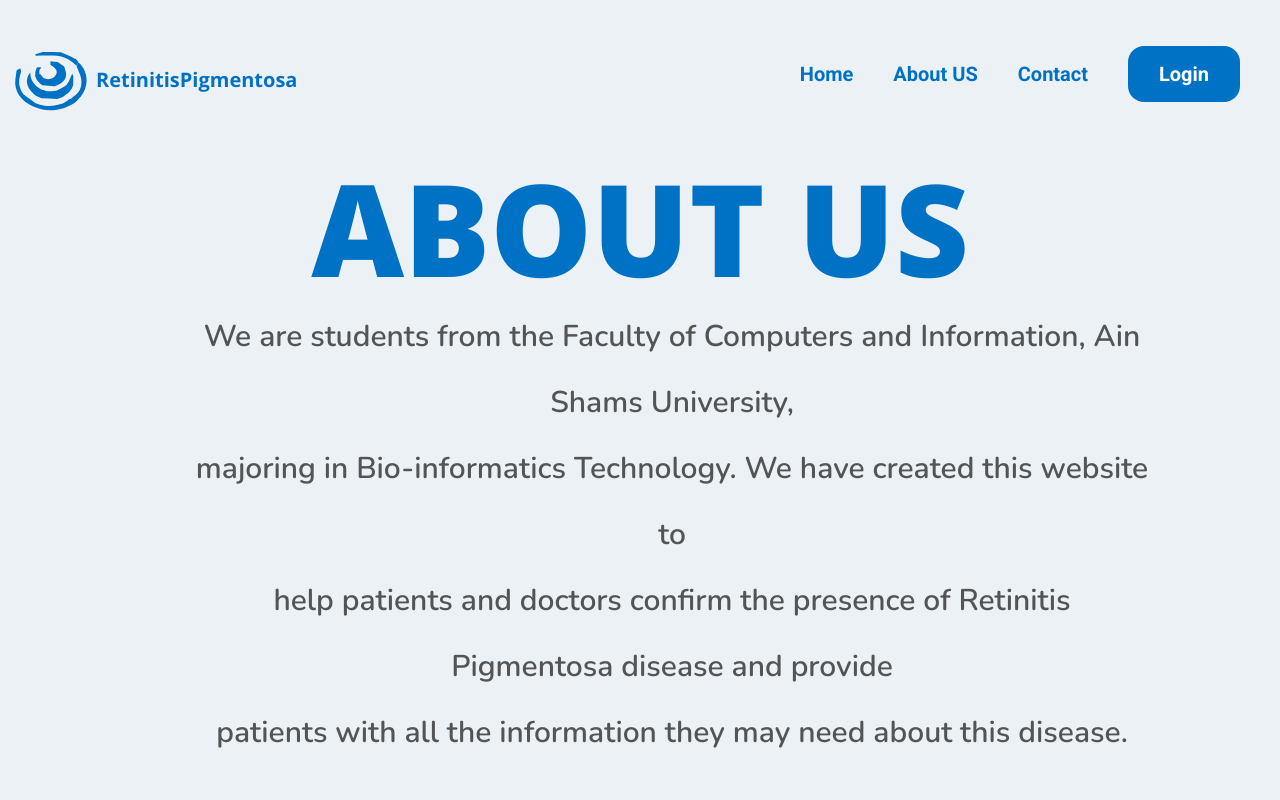
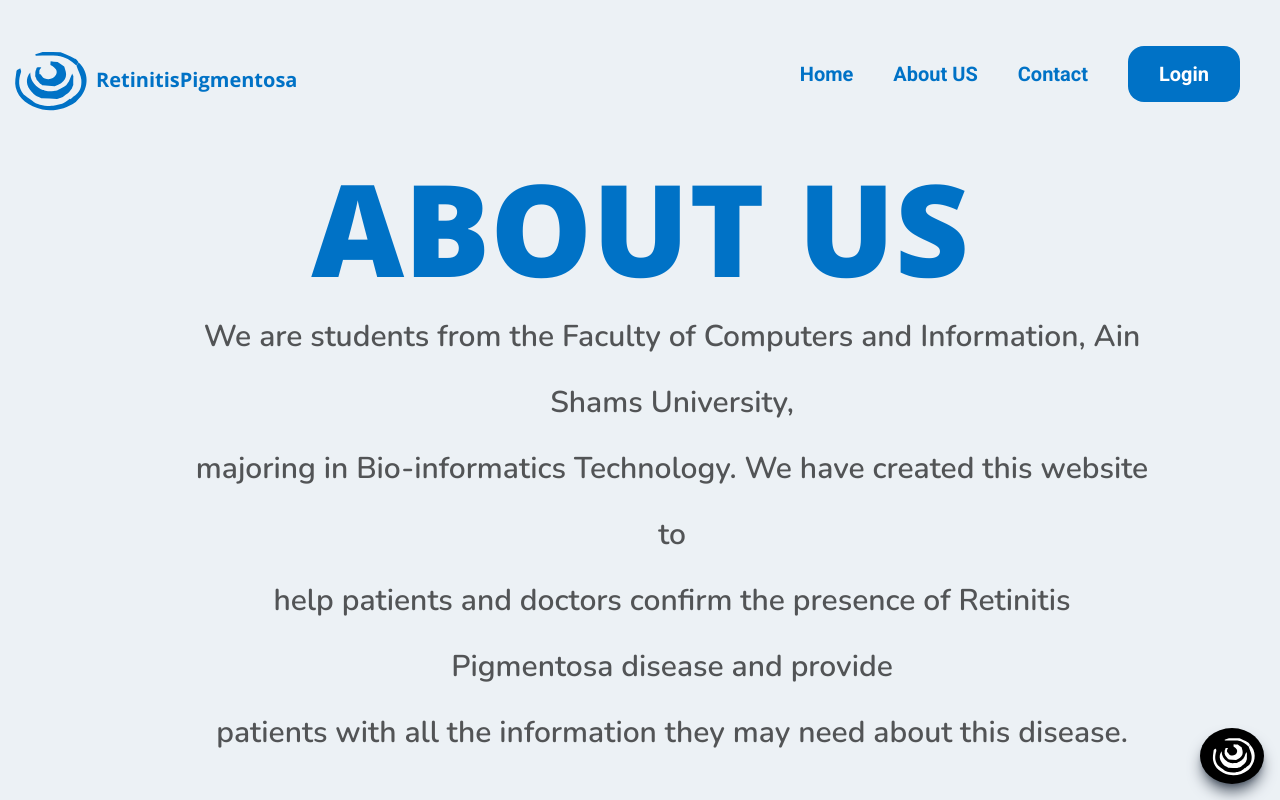
Before and after one commit to EL-Gazoly/RentinitisPigmentosa, a React (Create React App) app in the folder frontend/: page /about in a window 1280 px wide. Built offline with nearby package versions, Linux system fonts and the light colour scheme.

Commit message:
add the chatbot to the about page

```diff
--- a/frontend/src/pages/About.jsx
+++ b/frontend/src/pages/About.jsx
@@ -1,5 +1,6 @@
 import React from 'react'
 import Header from '../components/Header'
+import Chatbot from '../components/Chatbot'
 import {Link} from 'react-router-dom'
 const About = () => {
   return (
@@ -15,7 +16,7 @@ const About = () => {
                         patients with all the information they may need about this disease.</p>
                 </div>
 
-                <div className="bottom self-end justify-self-end flex flex-row items-center gap-x-4 mr-9">
+                <div className="bottom self-end justify-self-end flex flex-row items-center gap-x-4 mr-24   ">
                     <span>Need more information?</span>
                     <Link to='/contact' className='w-36 h-11 flex justify-center items-center text-primary font-roboto
                      font-semibold text-sm bg-white border-2 border-primary rounded-full p-6 self-center'>Contact us</Link>
@@ -23,6 +24,7 @@ const About = () => {
 
             </div>
         </div>
+        <Chatbot/>
 
     </div>
   )
```
